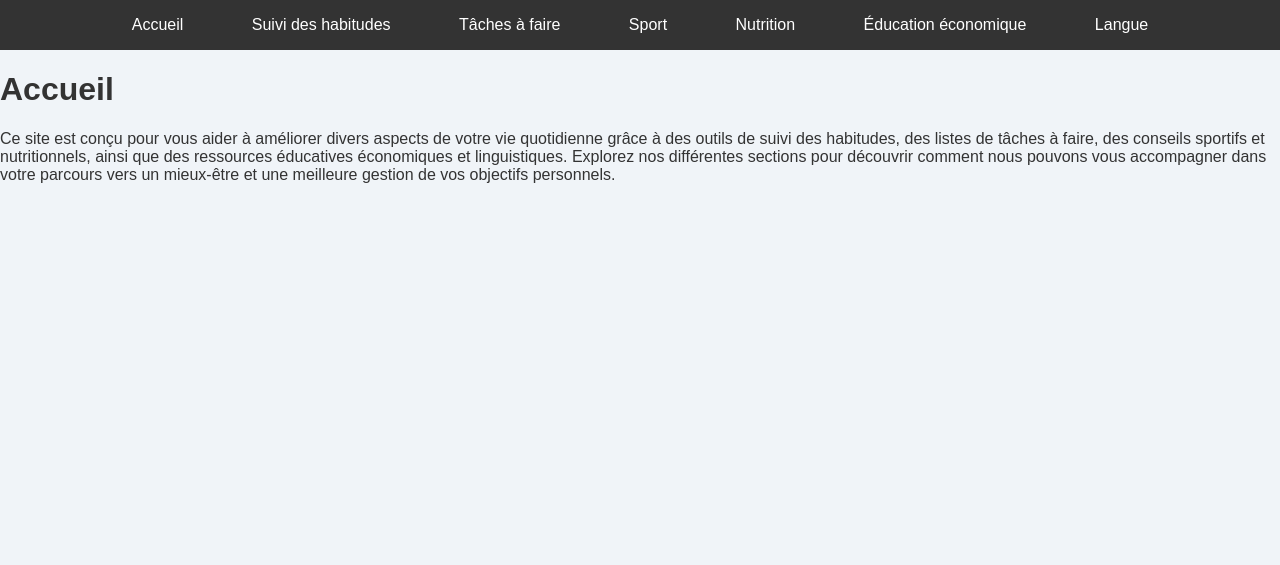
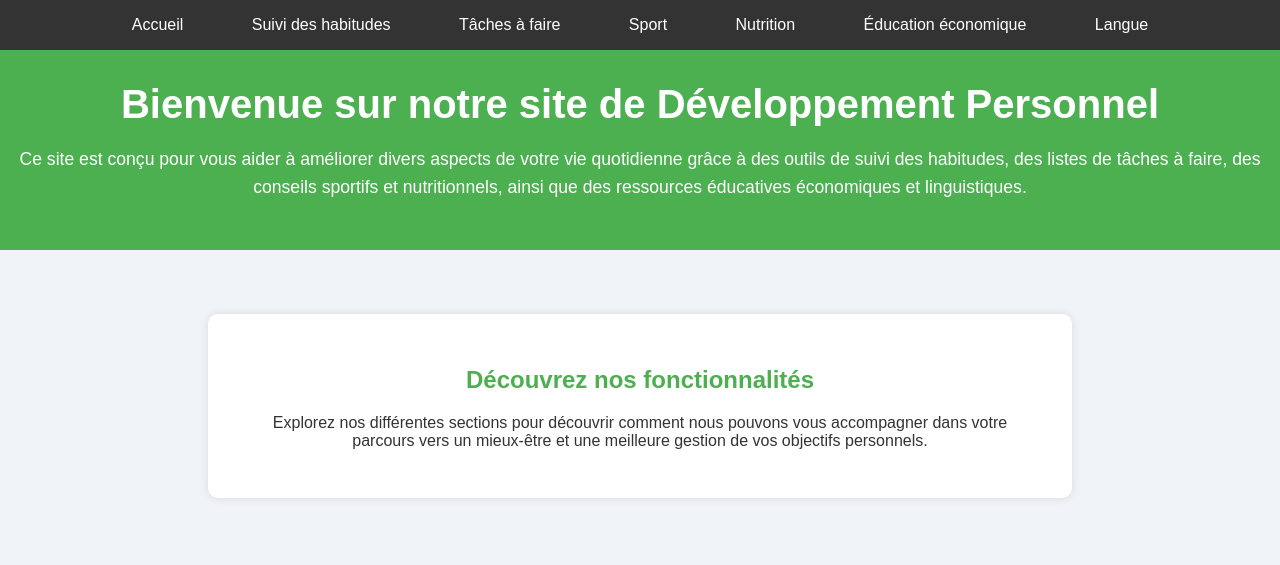
Before and after one commit to ilyeshuk/TV, a plain HTML site: page index.html in a window 1280 px wide. Drawn offline with Linux system fonts and the light colour scheme.

Commit message:
Update index.html
Signed-off-by: ilyeshuk <159427197+ilyeshuk@users.noreply.github.com>

```diff
--- a/index.html
+++ b/index.html
@@ -16,8 +16,15 @@
         <a href="Economic_classes.html">Éducation économique</a>
         <a href="Language.html">Langue</a>
     </nav>
-    <h1>Accueil</h1>
-    <p>Ce site est conçu pour vous aider à améliorer divers aspects de votre vie quotidienne grâce à des outils de suivi des habitudes, des listes de tâches à faire, des conseils sportifs et nutritionnels, ainsi que des ressources éducatives économiques et linguistiques. Explorez nos différentes sections pour découvrir comment nous pouvons vous accompagner dans votre parcours vers un mieux-être et une meilleure gestion de vos objectifs personnels.</p>
-    <!-- Contenu de la page -->
+    <header>
+        <h1>Bienvenue sur notre site de Développement Personnel</h1>
+        <p class="intro-text">Ce site est conçu pour vous aider à améliorer divers aspects de votre vie quotidienne grâce à des outils de suivi des habitudes, des listes de tâches à faire, des conseils sportifs et nutritionnels, ainsi que des ressources éducatives économiques et linguistiques.</p>
+    </header>
+    <main>
+        <section>
+            <h2>Découvrez nos fonctionnalités</h2>
+            <p>Explorez nos différentes sections pour découvrir comment nous pouvons vous accompagner dans votre parcours vers un mieux-être et une meilleure gestion de vos objectifs personnels.</p>
+        </section>
+    </main>
 </body>
 </html>
```
